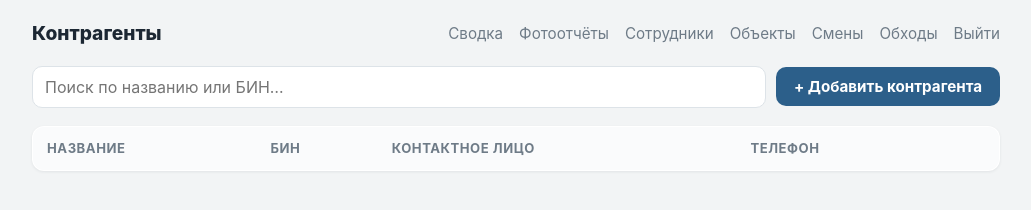
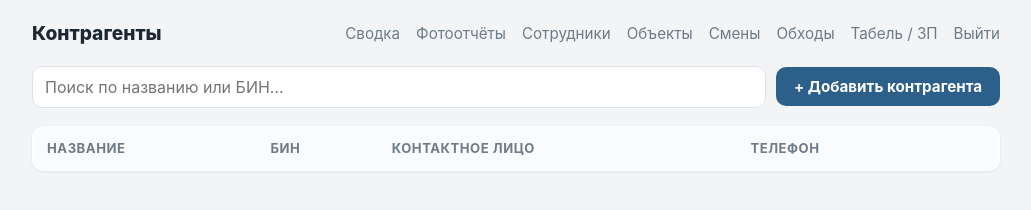
Before and after one commit to 221321/patrul-app, a website: page public/contractors.html in a window 1280 px wide. Shown: the whole page, without its empty margins (124-1155 px from the left). Drawn offline with Linux system fonts and the light colour scheme; no server answers.

Commit message:
Update contractors.html

```diff
--- a/public/contractors.html
+++ b/public/contractors.html
@@ -66,6 +66,7 @@
         <a href="/objects.html">Объекты</a>
         <a href="/assignments.html">Смены</a>
         <a href="/patrols.html">Обходы</a>
+<a href="/timesheet.html">Табель / ЗП</a>
         <a href="#" onclick="goHome();return false;">Выйти</a>
       </div>
     </div>
```
